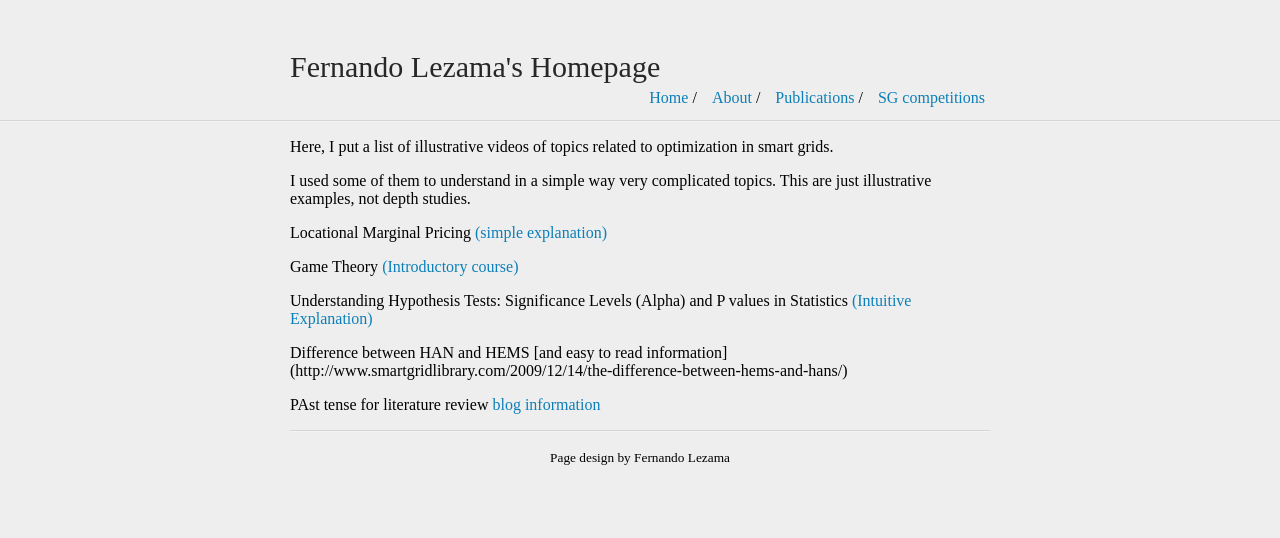
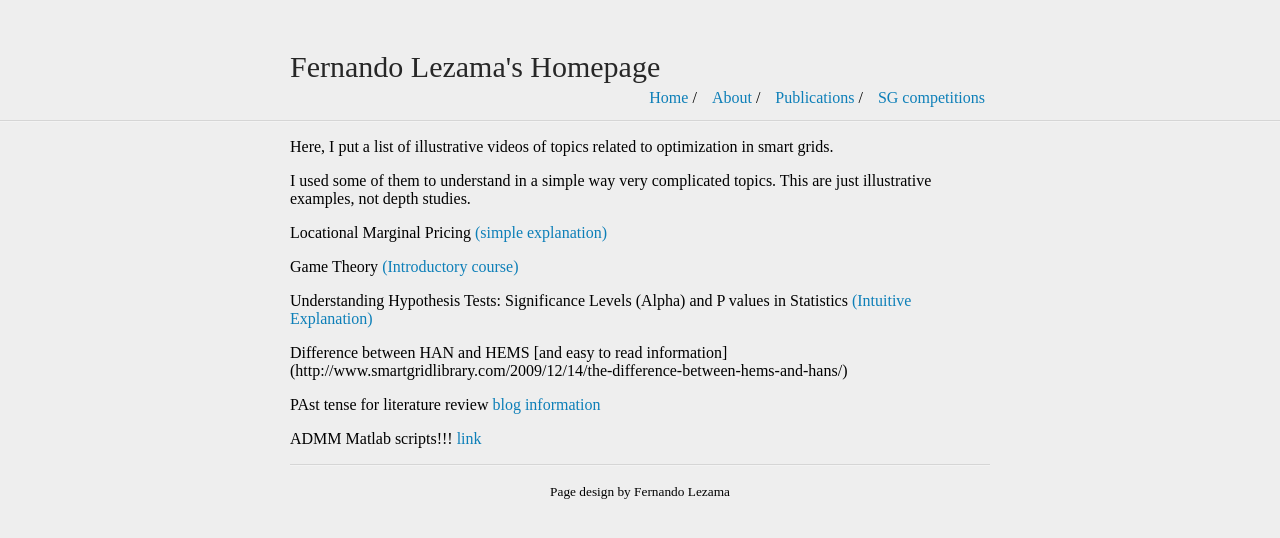
Before and after one commit to fernandolezama/fernandolezama.github.io, a Jekyll site: the page built from InterestingLinks.md, in a window 1280 px wide. Shown: the top 538 px of the page. Built offline with Jekyll 4.4.1, drawn with Linux system fonts in a browser that asks for light colours; our own code applies the rules of GitHub Pages for plain Markdown files.

Commit message:
Update InterestingLinks.md

```diff
--- a/InterestingLinks.md
+++ b/InterestingLinks.md
@@ -12,3 +12,5 @@ Difference between HAN and HEMS [and easy to read information] (http://www.smart
 
 
 PAst tense for literature review [blog information](https://www.editage.com/insights/what-tense-should-i-use-when-writing-a-literature-review)
+
+ADMM Matlab scripts!!! [link](https://web.stanford.edu/~boyd/papers/admm/)
```
